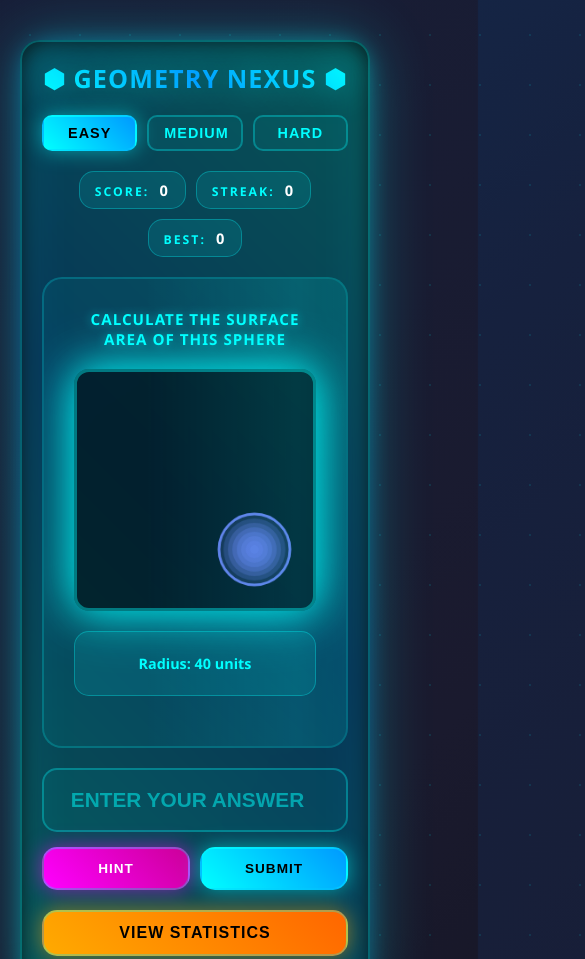
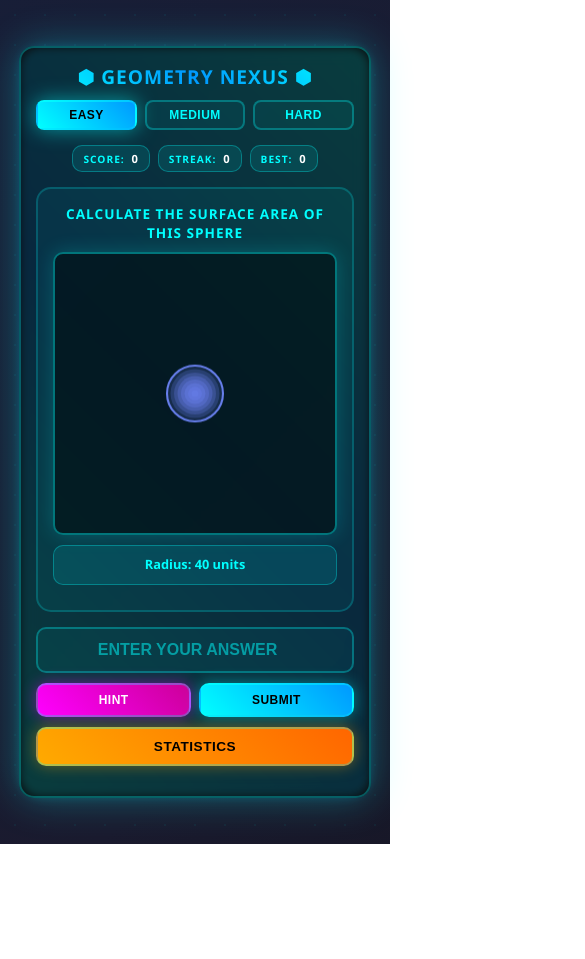
Before and after one commit to UnknownHimS/geometry, a plain HTML site: page index.html in a window 390 px wide. Shown: the top 959 px of the page, 585 px wide, since content can reach past the window. After the commit the page ends 844 px from the top, so only its background shows below. Drawn offline with Linux system fonts and the light colour scheme.

Commit message:
Update index.html

```diff
--- a/index.html
+++ b/index.html
@@ -17,19 +17,9 @@
             100% { background-position: 0% 50%; }
         }
 
-        @keyframes float {
-            0%, 100% { transform: translateY(0px); }
-            50% { transform: translateY(-20px); }
-        }
-
-        @keyframes glow {
-            0%, 100% { box-shadow: 0 0 20px rgba(0, 255, 255, 0.5), 0 0 40px rgba(0, 255, 255, 0.3); }
-            50% { box-shadow: 0 0 40px rgba(0, 255, 255, 0.8), 0 0 60px rgba(0, 255, 255, 0.5); }
-        }
-
         @keyframes pulse {
             0%, 100% { transform: scale(1); }
-            50% { transform: scale(1.05); }
+            50% { transform: scale(1.02); }
         }
 
         body {
@@ -40,8 +30,8 @@
             min-height: 100vh;
             display: flex;
             justify-content: center;
-            align-items: flex-start;
-            padding: 20px;
+            align-items: center;
+            padding: 10px;
             position: relative;
             overflow-x: hidden;
             overflow-y: auto;
@@ -49,48 +39,48 @@
 
         body::before {
             content: '';
-            position: absolute;
-            width: 200%;
-            height: 200%;
-            background: radial-gradient(circle, rgba(0, 255, 255, 0.1) 1px, transparent 1px);
-            background-size: 50px 50px;
-            animation: float 20s linear infinite;
+            position: fixed;
+            width: 100%;
+            height: 100%;
+            background: radial-gradient(circle, rgba(0, 255, 255, 0.05) 1px, transparent 1px);
+            background-size: 30px 30px;
+            pointer-events: none;
         }
 
         .container {
             background: rgba(10, 10, 10, 0.9);
-            border-radius: 30px;
-            padding: 40px;
-            max-width: 900px;
+            border-radius: 20px;
+            padding: 20px;
+            max-width: 600px;
             width: 100%;
-            box-shadow: 0 0 60px rgba(0, 255, 255, 0.3),
-                        inset 0 0 60px rgba(0, 255, 255, 0.1);
+            box-shadow: 0 0 40px rgba(0, 255, 255, 0.3);
             border: 2px solid rgba(0, 255, 255, 0.3);
             position: relative;
             z-index: 1;
             backdrop-filter: blur(10px);
-            margin: 20px auto;
+            margin: 10px auto;
         }
 
         @media (max-width: 768px) {
             .container {
-                padding: 20px;
-                border-radius: 20px;
+                padding: 15px;
+                border-radius: 15px;
+                max-width: 95%;
             }
         }
 
         .container::before {
             content: '';
             position: absolute;
-            top: -2px;
-            left: -2px;
-            right: -2px;
-            bottom: -2px;
+            top: -1px;
+            left: -1px;
+            right: -1px;
+            bottom: -1px;
             background: linear-gradient(45deg, #00ffff, #0099ff, #00ffff);
-            border-radius: 30px;
+            border-radius: 20px;
             z-index: -1;
-            opacity: 0.3;
-            filter: blur(10px);
+            opacity: 0.2;
+            filter: blur(5px);
         }
 
         h1 {
@@ -99,120 +89,99 @@
             -webkit-background-clip: text;
             -webkit-text-fill-color: transparent;
             background-clip: text;
-            margin-bottom: 30px;
-            font-size: 3em;
+            margin-bottom: 15px;
+            font-size: 1.8em;
             font-weight: 900;
             text-transform: uppercase;
-            letter-spacing: 4px;
-            text-shadow: 0 0 30px rgba(0, 255, 255, 0.5);
-            animation: pulse 2s ease-in-out infinite;
+            letter-spacing: 3px;
         }
 
         @media (max-width: 768px) {
             h1 {
-                font-size: 2em;
+                font-size: 1.4em;
                 letter-spacing: 2px;
-                margin-bottom: 20px;
+                margin-bottom: 10px;
             }
         }
 
         @media (max-width: 480px) {
             h1 {
-                font-size: 1.5em;
+                font-size: 1.2em;
                 letter-spacing: 1px;
             }
         }
 
         .score {
             text-align: center;
-            font-size: 1.2em;
-            margin-bottom: 20px;
+            font-size: 0.9em;
+            margin-bottom: 15px;
             color: #00ffff;
             display: flex;
             justify-content: center;
-            gap: 40px;
+            gap: 15px;
             text-transform: uppercase;
-            letter-spacing: 2px;
+            letter-spacing: 1px;
             font-weight: 700;
             flex-wrap: wrap;
         }
 
         @media (max-width: 768px) {
             .score {
-                font-size: 1em;
-                gap: 15px;
+                font-size: 0.8em;
+                gap: 10px;
             }
         }
 
         @media (max-width: 480px) {
             .score {
-                font-size: 0.9em;
-                gap: 10px;
+                font-size: 0.75em;
+                gap: 8px;
             }
         }
 
         .score-item {
             background: rgba(0, 255, 255, 0.1);
-            padding: 10px 25px;
-            border-radius: 15px;
+            padding: 6px 12px;
+            border-radius: 10px;
             border: 1px solid rgba(0, 255, 255, 0.3);
         }
 
         @media (max-width: 480px) {
             .score-item {
-                padding: 8px 15px;
+                padding: 5px 10px;
                 font-size: 0.85em;
             }
         }
 
         .score span {
             color: #fff;
-            font-size: 1.4em;
-            margin-left: 10px;
+            font-size: 1.2em;
+            margin-left: 5px;
         }
 
         @media (max-width: 480px) {
             .score span {
-                font-size: 1.2em;
-                margin-left: 5px;
+                font-size: 1.1em;
+                margin-left: 3px;
             }
         }
 
         .question-area {
             background: rgba(0, 255, 255, 0.05);
-            padding: 30px;
-            border-radius: 20px;
-            margin-bottom: 20px;
+            padding: 15px;
+            border-radius: 15px;
+            margin-bottom: 15px;
             border: 2px solid rgba(0, 255, 255, 0.2);
             position: relative;
-            overflow: hidden;
-        }
-
-        .question-area::before {
-            content: '';
-            position: absolute;
-            top: 0;
-            left: -100%;
-            width: 100%;
-            height: 100%;
-            background: linear-gradient(90deg, transparent, rgba(0, 255, 255, 0.1), transparent);
-            animation: scan 3s linear infinite;
-        }
-
-        @keyframes scan {
-            0% { left: -100%; }
-            100% { left: 100%; }
         }
 
         .shape-canvas {
             background: rgba(0, 0, 0, 0.5);
-            border: 3px solid rgba(0, 255, 255, 0.4);
-            border-radius: 15px;
-            margin: 20px auto;
+            border: 2px solid rgba(0, 255, 255, 0.4);
+            border-radius: 10px;
+            margin: 10px auto;
             display: block;
-            box-shadow: 0 0 30px rgba(0, 255, 255, 0.3),
-                        inset 0 0 30px rgba(0, 255, 255, 0.1);
-            animation: glow 2s ease-in-out infinite;
+            box-shadow: 0 0 20px rgba(0, 255, 255, 0.2);
             max-width: 100%;
             height: auto;
         }
@@ -225,66 +194,64 @@
         }
 
         .question-text {
-            font-size: 1.4em;
+            font-size: 1em;
             color: #00ffff;
-            margin-bottom: 15px;
+            margin-bottom: 10px;
             text-align: center;
             font-weight: 700;
             text-transform: uppercase;
-            letter-spacing: 2px;
-            text-shadow: 0 0 10px rgba(0, 255, 255, 0.5);
+            letter-spacing: 1px;
         }
 
         @media (max-width: 768px) {
             .question-text {
-                font-size: 1.1em;
-                letter-spacing: 1px;
+                font-size: 0.9em;
             }
         }
 
         @media (max-width: 480px) {
             .question-text {
-                font-size: 0.95em;
+                font-size: 0.85em;
             }
         }
 
         .shape-info {
             background: rgba(0, 255, 255, 0.1);
-            padding: 20px;
-            border-radius: 15px;
-            margin-bottom: 20px;
+            padding: 10px;
+            border-radius: 10px;
+            margin-bottom: 10px;
             text-align: center;
             border: 1px solid rgba(0, 255, 255, 0.3);
         }
 
         .dimensions {
-            font-size: 1.2em;
+            font-size: 0.95em;
             color: #00ffff;
-            line-height: 2;
+            line-height: 1.6;
             font-weight: 600;
         }
 
         @media (max-width: 768px) {
             .dimensions {
-                font-size: 1em;
-                line-height: 1.8;
+                font-size: 0.85em;
+                line-height: 1.5;
             }
         }
 
         @media (max-width: 480px) {
             .dimensions {
-                font-size: 0.9em;
-                line-height: 1.6;
+                font-size: 0.8em;
+                line-height: 1.4;
             }
         }
 
         .answer-input {
             width: 100%;
-            padding: 18px;
-            font-size: 1.3em;
+            padding: 12px;
+            font-size: 1em;
             border: 2px solid rgba(0, 255, 255, 0.3);
-            border-radius: 15px;
-            margin-bottom: 15px;
+            border-radius: 10px;
+            margin-bottom: 10px;
             text-align: center;
             background: rgba(0, 255, 255, 0.05);
             color: #00ffff;
@@ -295,7 +262,7 @@
         .answer-input:focus {
             outline: none;
             border-color: #00ffff;
-            box-shadow: 0 0 20px rgba(0, 255, 255, 0.5);
+            box-shadow: 0 0 15px rgba(0, 255, 255, 0.4);
             background: rgba(0, 255, 255, 0.1);
         }
 
@@ -305,47 +272,47 @@
 
         .button-group {
             display: flex;
-            gap: 15px;
-            margin-bottom: 20px;
+            gap: 10px;
+            margin-bottom: 10px;
             flex-wrap: wrap;
         }
 
         @media (max-width: 480px) {
             .button-group {
-                gap: 10px;
+                gap: 8px;
             }
         }
 
         button {
             flex: 1;
-            padding: 18px;
-            font-size: 1.2em;
+            padding: 10px;
+            font-size: 0.9em;
             border: 2px solid rgba(0, 255, 255, 0.3);
-            border-radius: 15px;
+            border-radius: 10px;
             cursor: pointer;
             transition: all 0.3s;
             font-weight: 700;
             text-transform: uppercase;
-            letter-spacing: 2px;
+            letter-spacing: 1px;
             position: relative;
             overflow: hidden;
-            min-width: 120px;
+            min-width: 90px;
         }
 
         @media (max-width: 768px) {
             button {
-                font-size: 1em;
-                padding: 14px;
-                letter-spacing: 1px;
-                min-width: 100px;
+                font-size: 0.85em;
+                padding: 10px;
+                min-width: 80px;
             }
         }
 
         @media (max-width: 480px) {
             button {
-                font-size: 0.85em;
-                padding: 12px;
+                font-size: 0.75em;
+                padding: 8px;
                 min-width: auto;
+                letter-spacing: 0.5px;
             }
         }
 
@@ -359,165 +326,162 @@
             border-radius: 50%;
             background: rgba(255, 255, 255, 0.2);
             transform: translate(-50%, -50%);
-            transition: width 0.6s, height 0.6s;
+            transition: width 0.4s, height 0.4s;
         }
 
         button:hover::before {
-            width: 300px;
-            height: 300px;
+            width: 200px;
+            height: 200px;
         }
 
         .submit-btn {
             background: linear-gradient(45deg, #00ffff, #0099ff);
             color: #000;
-            box-shadow: 0 0 20px rgba(0, 255, 255, 0.5);
+            box-shadow: 0 0 15px rgba(0, 255, 255, 0.4);
             position: relative;
             z-index: 1;
         }
 
         .submit-btn:hover {
-            transform: translateY(-3px);
-            box-shadow: 0 0 40px rgba(0, 255, 255, 0.8);
+            transform: translateY(-2px);
+            box-shadow: 0 0 25px rgba(0, 255, 255, 0.6);
         }
 
         .next-btn {
             background: linear-gradient(45deg, #00ff88, #00cc66);
             color: #000;
-            box-shadow: 0 0 20px rgba(0, 255, 136, 0.5);
+            box-shadow: 0 0 15px rgba(0, 255, 136, 0.4);
             position: relative;
             z-index: 1;
         }
 
         .next-btn:hover {
-            transform: translateY(-3px);
-            box-shadow: 0 0 40px rgba(0, 255, 136, 0.8);
+            transform: translateY(-2px);
+            box-shadow: 0 0 25px rgba(0, 255, 136, 0.6);
         }
 
         .hint-btn {
             background: linear-gradient(45deg, #ff00ff, #cc0099);
             color: #fff;
-            box-shadow: 0 0 20px rgba(255, 0, 255, 0.5);
+            box-shadow: 0 0 15px rgba(255, 0, 255, 0.4);
             position: relative;
             z-index: 1;
         }
 
         .hint-btn:hover {
-            transform: translateY(-3px);
-            box-shadow: 0 0 40px rgba(255, 0, 255, 0.8);
+            transform: translateY(-2px);
+            box-shadow: 0 0 25px rgba(255, 0, 255, 0.6);
         }
 
         .stats-btn {
             background: linear-gradient(45deg, #ffaa00, #ff6600);
             color: #000;
-            box-shadow: 0 0 20px rgba(255, 170, 0, 0.5);
-            padding: 12px 24px;
-            font-size: 1em;
+            box-shadow: 0 0 15px rgba(255, 170, 0, 0.4);
+            padding: 10px;
+            font-size: 0.85em;
             position: relative;
             z-index: 1;
         }
 
         .stats-btn:hover {
-            transform: translateY(-3px);
-            box-shadow: 0 0 40px rgba(255, 170, 0, 0.8);
+            transform: translateY(-2px);
+            box-shadow: 0 0 25px rgba(255, 170, 0, 0.6);
         }
 
         .feedback {
-            padding: 20px;
-            border-radius: 15px;
+            padding: 12px;
+            border-radius: 10px;
             text-align: center;
-            font-size: 1.2em;
+            font-size: 0.95em;
             font-weight: 700;
-            margin-bottom: 15px;
+            margin-bottom: 10px;
             text-transform: uppercase;
             letter-spacing: 1px;
-            animation: pulse 0.5s ease;
         }
 
         .correct {
             background: linear-gradient(45deg, rgba(0, 255, 136, 0.2), rgba(0, 255, 136, 0.3));
             color: #00ff88;
             border: 2px solid #00ff88;
-            box-shadow: 0 0 30px rgba(0, 255, 136, 0.5);
+            box-shadow: 0 0 20px rgba(0, 255, 136, 0.4);
         }
 
         .incorrect {
             background: linear-gradient(45deg, rgba(255, 0, 136, 0.2), rgba(255, 0, 136, 0.3));
             color: #ff0088;
             border: 2px solid #ff0088;
-            box-shadow: 0 0 30px rgba(255, 0, 136, 0.5);
+            box-shadow: 0 0 20px rgba(255, 0, 136, 0.4);
         }
 
         .formula {
             background: rgba(0, 255, 255, 0.1);
-            padding: 20px;
-            border-radius: 15px;
-            margin-top: 15px;
+            padding: 12px;
+            border-radius: 10px;
+            margin-top: 10px;
             text-align: center;
             font-family: 'Courier New', monospace;
             color: #00ffff;
-            font-size: 1.1em;
+            font-size: 0.9em;
             border: 2px solid rgba(0, 255, 255, 0.3);
-            box-shadow: 0 0 20px rgba(0, 255, 255, 0.2);
         }
 
         .hint {
             background: rgba(255, 0, 255, 0.1);
-            padding: 15px;
-            border-radius: 15px;
-            margin-bottom: 15px;
+            padding: 10px;
+            border-radius: 10px;
+            margin-bottom: 10px;
             text-align: center;
             color: #ff00ff;
             border: 2px solid rgba(255, 0, 255, 0.3);
-            box-shadow: 0 0 20px rgba(255, 0, 255, 0.2);
-            animation: pulse 0.5s ease;
+            font-size: 0.9em;
         }
 
         .stats-panel {
             background: rgba(0, 255, 255, 0.1);
-            padding: 25px;
+            padding: 15px;
             border-radius: 15px;
-            margin-top: 20px;
+            margin-top: 15px;
             border: 2px solid rgba(0, 255, 255, 0.3);
             color: #00ffff;
         }
 
         .stats-panel h3 {
             text-align: center;
-            margin-bottom: 20px;
-            font-size: 1.5em;
+            margin-bottom: 15px;
+            font-size: 1.1em;
             text-transform: uppercase;
-            letter-spacing: 2px;
+            letter-spacing: 1px;
         }
 
         .stats-grid {
             display: grid;
             grid-template-columns: repeat(2, 1fr);
-            gap: 15px;
+            gap: 10px;
         }
 
         @media (max-width: 480px) {
             .stats-grid {
                 grid-template-columns: 1fr;
-                gap: 10px;
+                gap: 8px;
             }
         }
 
         .stat-item {
             background: rgba(0, 0, 0, 0.3);
-            padding: 15px;
-            border-radius: 10px;
+            padding: 10px;
+            border-radius: 8px;
             text-align: center;
             border: 1px solid rgba(0, 255, 255, 0.2);
         }
 
         .stat-label {
-            font-size: 0.9em;
+            font-size: 0.75em;
             opacity: 0.8;
-            margin-bottom: 5px;
+            margin-bottom: 3px;
         }
 
         .stat-value {
-            font-size: 1.8em;
+            font-size: 1.4em;
             font-weight: 700;
             color: #00ffff;
         }
@@ -525,26 +489,27 @@
         .difficulty-selector {
             display: flex;
             justify-content: center;
-            gap: 10px;
-            margin-bottom: 20px;
+            gap: 8px;
+            margin-bottom: 15px;
             flex-wrap: wrap;
         }
 
         .difficulty-btn {
-            padding: 10px 20px;
+            padding: 8px 15px;
             border: 2px solid rgba(0, 255, 255, 0.3);
             background: rgba(0, 255, 255, 0.05);
             color: #00ffff;
-            border-radius: 10px;
+            border-radius: 8px;
             cursor: pointer;
             transition: all 0.3s;
             font-weight: 600;
+            font-size: 0.85em;
         }
 
         @media (max-width: 480px) {
             .difficulty-btn {
-                padding: 8px 15px;
-                font-size: 0.9em;
+                padding: 6px 12px;
+                font-size: 0.75em;
             }
         }
 
@@ -591,7 +556,7 @@
             <button class="next-btn hidden" id="nextBtn" onclick="nextQuestion()">NEXT</button>
         </div>
 
-        <button class="stats-btn" onclick="toggleStats()" style="width: 100%; margin-bottom: 20px;">VIEW STATISTICS</button>
+        <button class="stats-btn" onclick="toggleStats()" style="width: 100%; margin-bottom: 15px;">STATISTICS</button>
 
         <div id="hint" class="hint hidden"></div>
         <div id="feedback" class="feedback hidden"></div>
@@ -872,17 +837,17 @@
             const canvas = document.getElementById('shapeCanvas');
             const ctx = canvas.getContext('2d');
 
-            // Make canvas responsive
+            // Make canvas smaller and responsive
             const containerWidth = canvas.parentElement.offsetWidth;
-            const canvasSize = Math.min(400, containerWidth - 40);
+            const canvasSize = Math.min(280, containerWidth - 30);
             canvas.width = canvasSize;
             canvas.height = canvasSize;
 
             ctx.clearRect(0, 0, canvas.width, canvas.height);
 
             // Adjust center position based on canvas size
-            const centerX = canvas.width / 2;
-            const centerY = canvas.height / 2;
+            const scale = canvasSize / 400;
+            ctx.scale(scale, scale);
 
             // Adjust ranges based on difficulty
             const multiplier = difficulty === 'easy' ? 1 : difficulty === 'medium' ? 1.5 : 2;
@@ -968,11 +933,15 @@
             document.getElementById('question').textContent = `Calculate the ${questionType} of this ${currentShape.name}`;
         }
 
-        // Add resize listener
+        // Simplified resize listener
+        let resizeTimeout;
         window.addEventListener('resize', () => {
-            if (currentShape) {
-                generateQuestion();
-            }
+            clearTimeout(resizeTimeout);
+            resizeTimeout = setTimeout(() => {
+                if (currentShape) {
+                    generateQuestion();
+                }
+            }, 250);
         });
 
         function calculateAnswer(shape, question, dims) {
```
